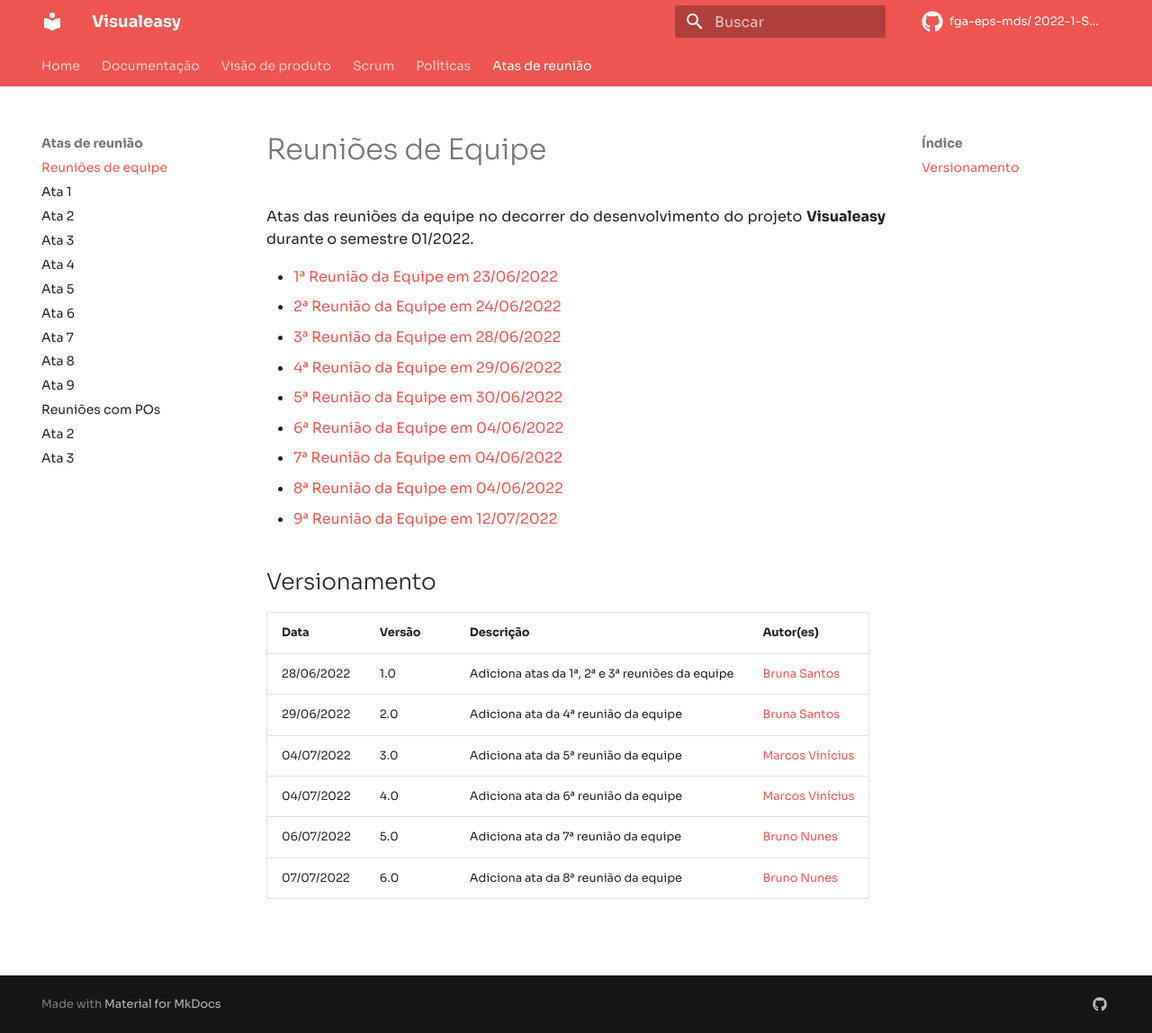
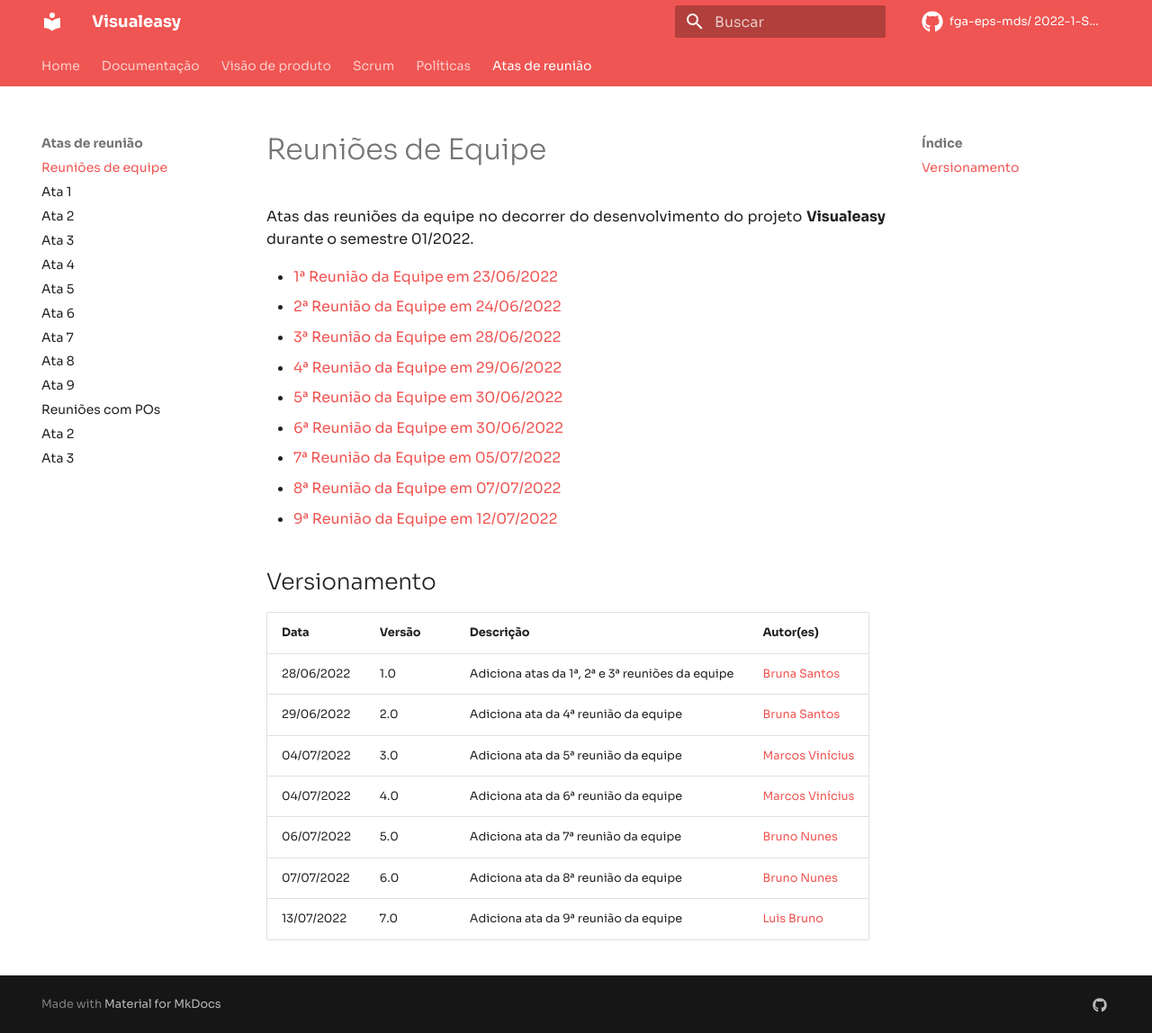
Before and after one commit to fga-eps-mds/2022-1-Visualeasy-Doc, an MkDocs documentation site: the page built from docs/Atas/atas_reuniao_equipe.md, in a window 1280 px wide and 1148 px high. Shown: the whole window at 90% size. Built offline with MkDocs 1.6.1 and Material for MkDocs 9.7.7, drawn with Linux system fonts in a browser that asks for light colours; comment, search, counter and statistics services are not loaded.

Commit message:
Corrige datas e preenche tabela

```diff
--- a/docs/Atas/atas_reuniao_equipe.md
+++ b/docs/Atas/atas_reuniao_equipe.md
@@ -8,9 +8,9 @@
 - [3ª Reunião da Equipe em 28/06/2022](r3-equipe.md)
 - [4ª Reunião da Equipe em 29/06/2022](r4-equipe.md)
 - [5ª Reunião da Equipe em 30/06/2022](r5-equipe.md)
-- [6ª Reunião da Equipe em 04/06/2022](r6-equipe.md)
-- [7ª Reunião da Equipe em 04/06/2022](r7-equipe.md)
-- [8ª Reunião da Equipe em 04/06/2022](r8-equipe.md)
+- [6ª Reunião da Equipe em 30/06/2022](r6-equipe.md)
+- [7ª Reunião da Equipe em 05/07/2022](r7-equipe.md)
+- [8ª Reunião da Equipe em 07/07/2022](r8-equipe.md)
 - [9ª Reunião da Equipe em 12/07/2022](r9-equipe.md)
 
 
@@ -24,3 +24,4 @@
 |04/07/2022|4.0|Adiciona ata da 6ª reunião da equipe|[Marcos Vinícius](https://github.com/marcos-mv)|
 |06/07/2022|5.0|Adiciona ata da 7ª reunião da equipe|[Bruno Nunes](https://github.com/brunocmo)|
 |07/07/2022|6.0|Adiciona ata da 8ª reunião da equipe|[Bruno Nunes](https://github.com/brunocmo)|
+|13/07/2022|7.0|Adiciona ata da 9ª reunião da equipe|[Luis Bruno](https://github.com/lbrunofidelis)|
```
